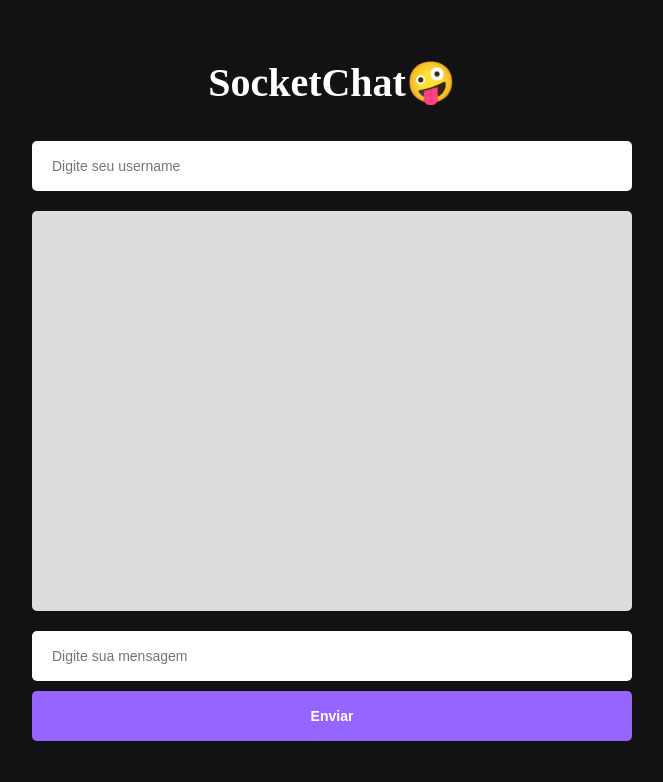
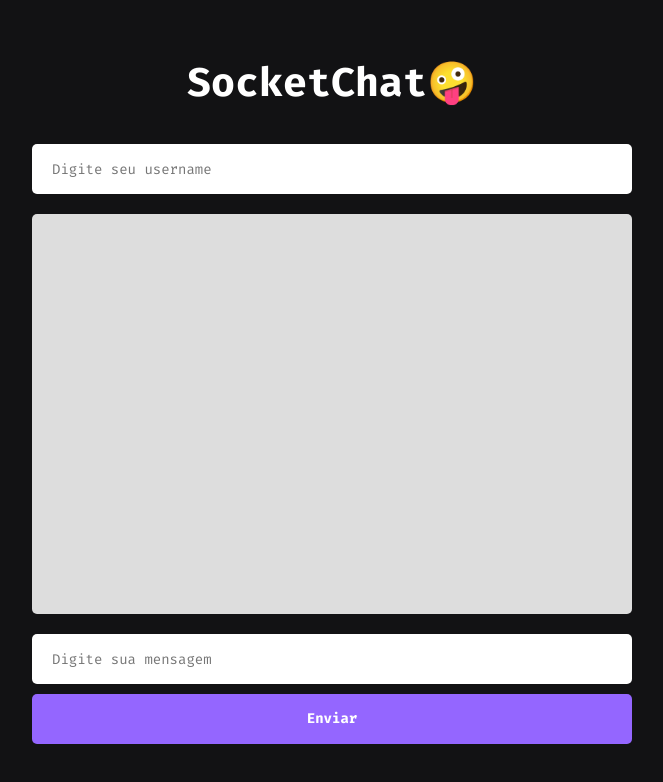
Before and after one commit to felpssc/SocketChat, a website: page public/index.html in a window 1280 px wide. Shown: the whole page, without its empty margins (308-971 px from the left). Drawn offline with nearby package versions, Linux system fonts and the light colour scheme; no server answers.

Commit message:
💄 Update font-family

```diff
--- a/public/index.html
+++ b/public/index.html
@@ -7,6 +7,9 @@
     <title>SocketChat</title>
     <script src="/socket.io/socket.io.js"></script>
     <link rel="stylesheet" href="./style.css" />
+    <link rel="preconnect" href="https://fonts.googleapis.com">
+    <link rel="preconnect" href="https://fonts.gstatic.com" crossorigin>
+    <link href="https://fonts.googleapis.com/css2?family=Fira+Code:wght@300;400;500;600;700&display=swap" rel="stylesheet">
   </head>
   <body>
     <form id="chat">
--- a/public/style.css
+++ b/public/style.css
@@ -5,12 +5,14 @@ html, body {
   flex-direction: column;
   justify-content: center;
   align-items: center;
+  font-family: 'Fira Code', monospace;
 }
 
 * {
   margin: 0;
   padding: 0;
   box-sizing: border-box;
+  font-family: 'Fira Code', monospace;
 }
 
 h1 {
```
